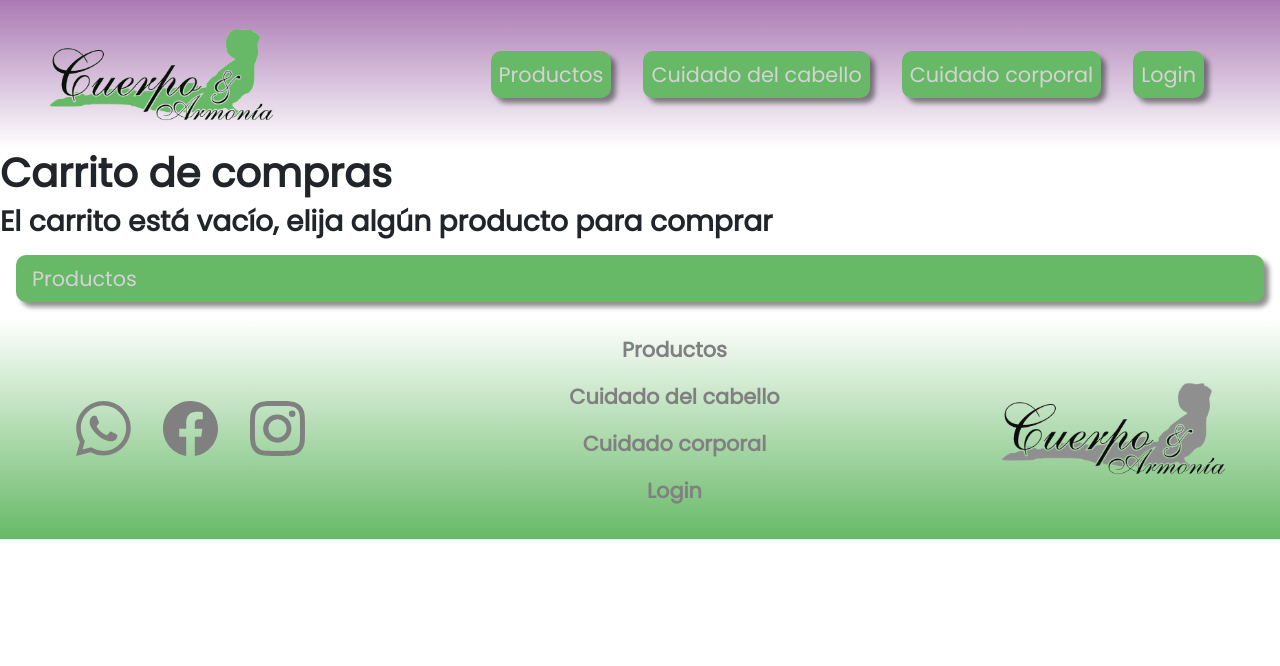
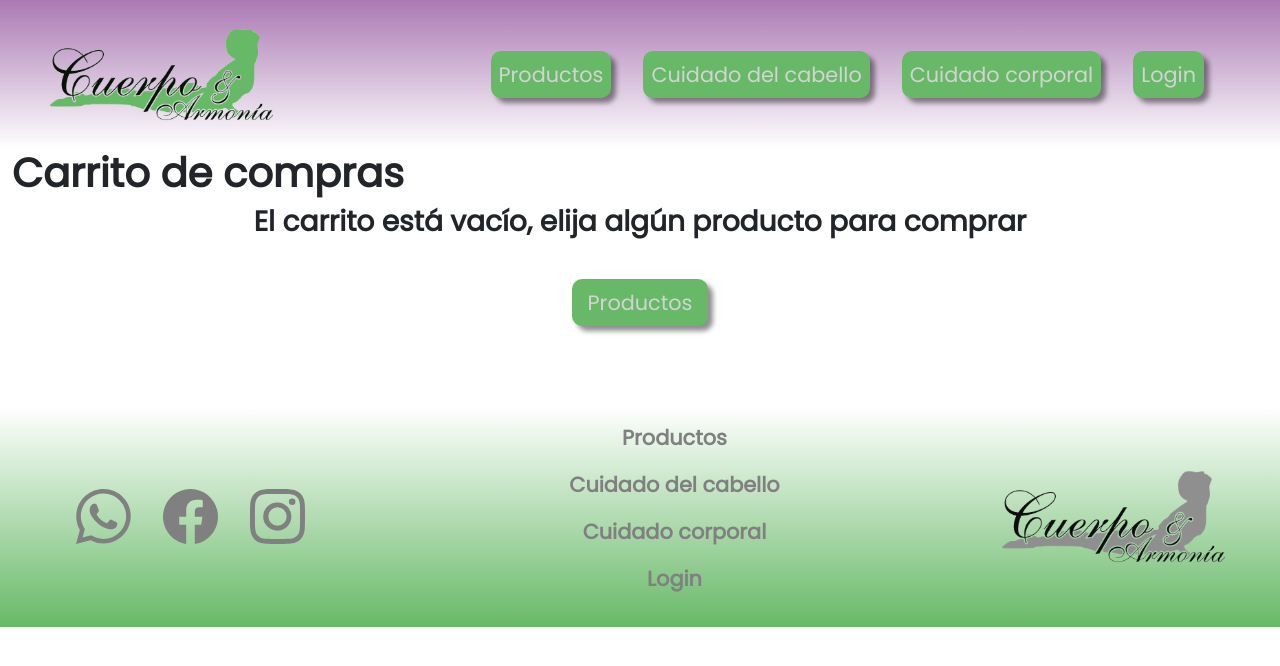
Before and after one commit to JuanBenega/proyecto-react, a React (Create React App) app: page /cart in a window 1280 px wide. Shown: the top 666 px of the page. Built offline with nearby package versions, Linux system fonts and the light colour scheme.

Commit message:
modificaciones Cart

```diff
--- a/src/components/Cart/Cart.css
+++ b/src/components/Cart/Cart.css
@@ -4,6 +4,36 @@
 
 h1 {
     font-weight: bold;
+}
+
+.emptyCart {
+    display: flex;
+    flex-direction: column;
+    justify-content: center;
+    align-items: center;
+}
+
+
+
+.btnProducts {
+    text-decoration: none;
+    margin: 2rem;
+    padding: 0.5rem 1rem;
+    font-size: 1.3rem;
+    background-color: #67b967;
+    border-radius: 10px;
+    border-style: none;
+    color: lightgray;
+    box-shadow: 5px 5px 5px 0px rgba(0, 0, 0, 0.438);
+    transition: all 0.5s;
+    width: auto;
+}
+
+.btnProducts:hover  {
+    background-color: lightgray;
+    color: white;
+    box-shadow: none;
+    transform: scale(110%);
 }
 
 .btnCart {
@@ -21,7 +51,7 @@ h1 {
     transition: all 0.5s;
 }
 
-.btnCart:hover {
+.btnCart:hover  {
     background-color: lightgray;
     color: white;
     box-shadow: none;
@@ -37,7 +67,7 @@ h1 {
 }
 
 .imgCart {
-    width: 15rem;
+    width: 20rem;
 }
 
 .cartContent {
--- a/src/components/Cart/Cart.jsx
+++ b/src/components/Cart/Cart.jsx
@@ -13,23 +13,25 @@ const Cart = () => {
   const { cart, removeItem } = useContext(CartContext)
 
   return (
-    <div className='cartContainer'>
+    <Container className='cartContainer'>
       <h1>Carrito de compras</h1>
       {cart.length === 0
-        ? <>
+        ? <div className='emptyCart'>
           <h3>El carrito está vacío, elija algún producto para comprar</h3>
-          <NavLink to={'/'} className="nav-link btnNav">Productos</NavLink>
-          </>
+          <NavLink to={'/'} className="btnProducts">Productos</NavLink>
+          <br />
+          <br />
+          </div>
         : cart.map((element) => (
                      <Container key={element.item}>
                        <Row className="itemCart" >
                          <h4>{element.name}</h4>
-                         <Col md={2} className='cartContent'>
+                         <Col md={1} className='cartContent'>
                            {/* <button className='btnCart' onClick={()=> }> + </button> */}
                            <h5>{element.quantity}</h5>
                            {/* <button className='btnCart'> - </button> */}
                          </Col>
-                         <Col md={4} className='cartContent'>
+                         <Col md={5} className='cartContent'>
                            <Image src={element.img} fluid rounded thumbnail alt={element.name} className='imgCart'/>
                          </Col>
                          <Col md={2} className='cartContent'>
@@ -45,7 +47,7 @@ const Cart = () => {
                      </Container>
                    ))
       }
-    </div>
+    </Container>
 
 
   )
--- a/src/components/ItemDetail/ItemDetail.jsx
+++ b/src/components/ItemDetail/ItemDetail.jsx
@@ -11,7 +11,6 @@ const ItemDetail = ({ name, description, img, price, item }) => {
 
     const [items, setItems] = useState(initial);
     const { addToCart } = useContext(CartContext);
-
 
     return (
         <>
--- a/src/components/ItemList/ItemList.jsx
+++ b/src/components/ItemList/ItemList.jsx
@@ -9,11 +9,14 @@ const ItemList = ({ productList }) => {
     return (
         <>
             <div className="container-fluid">
+                <div className="row">
+                    <div className="col"></div>
+                    <div className="col-10">
                         <div className="row d-flex justify-content-arround">
 
                             {
                                 productList.map((product) =>
-                            <div className='col-3 my-3 styleContainer' key={product.item}>
+                                    <div className='col-4 my-3 styleContainer' key={product.item}>
                                         <NavLink
                                             to={'/detail/' + product.item}
                                             style={{ textDecoration: 'none' }}
@@ -31,6 +34,9 @@ const ItemList = ({ productList }) => {
 
                         </div>
                     </div>
+                    <div className="col"></div>
+                </div>
+            </div>
         </>
     )
 };
--- a/src/context/CartContext.js
+++ b/src/context/CartContext.js
@@ -21,11 +21,7 @@ const CartProvider = ({ children }) => {
     }
 
     const removeItem = (item) => {
-        let listItem=[];
-        for (const prod of cart) {
-            prod.item !== item && listItem.push(prod)
-        }
-        setCart(listItem);
+        setCart(cart.filter((element)=> element.item !== item));
     }
 
     // const restToCart = (item) => {
--- a/src/pages/ItemDetailContainer/ItemDetailContainer.jsx
+++ b/src/pages/ItemDetailContainer/ItemDetailContainer.jsx
@@ -41,7 +41,7 @@ const ItemDetailContainer = () => {
                                 description={item.description}
                                 img={item.img}
                                 price={item.price}
-                                item={item.item}
+                                item={id}
                             />
                         </div>
                         <div className="col-md-2"></div>
```
Lines whose indentation alone changed are shown as unchanged.
